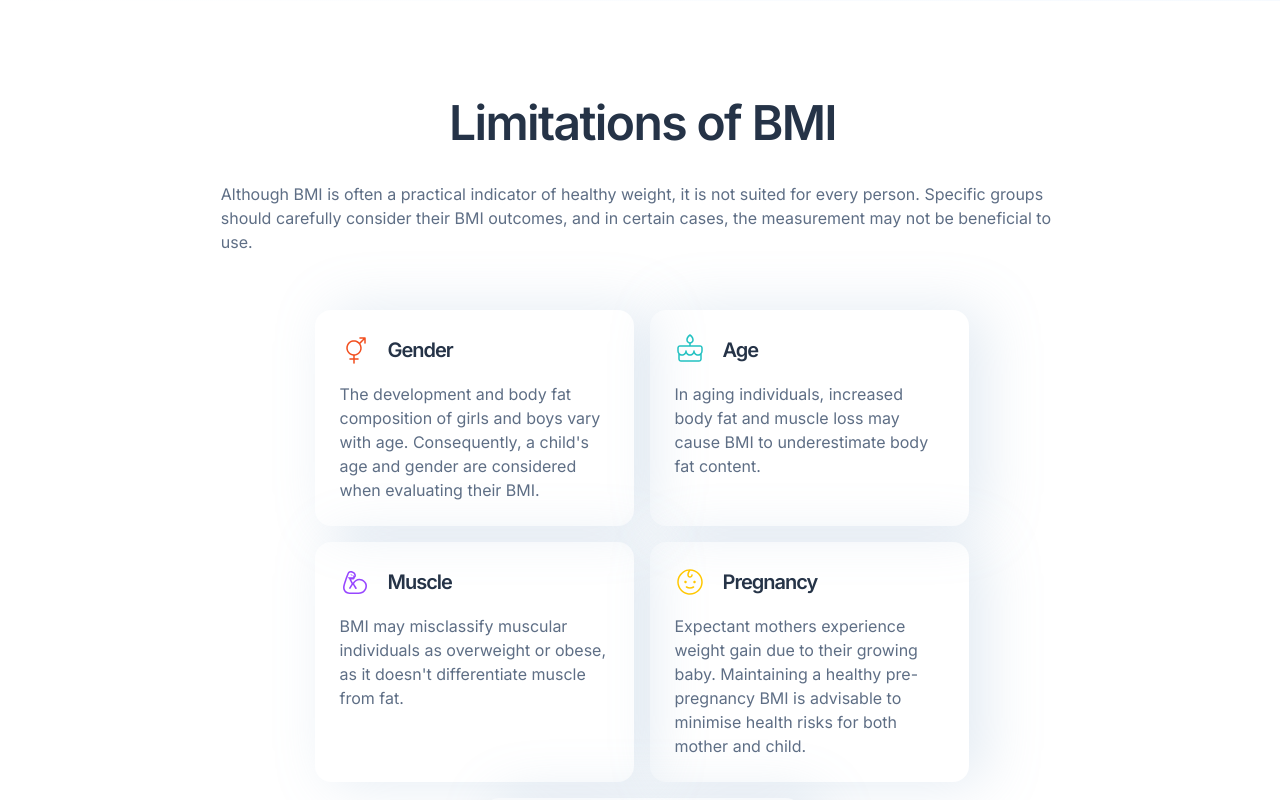
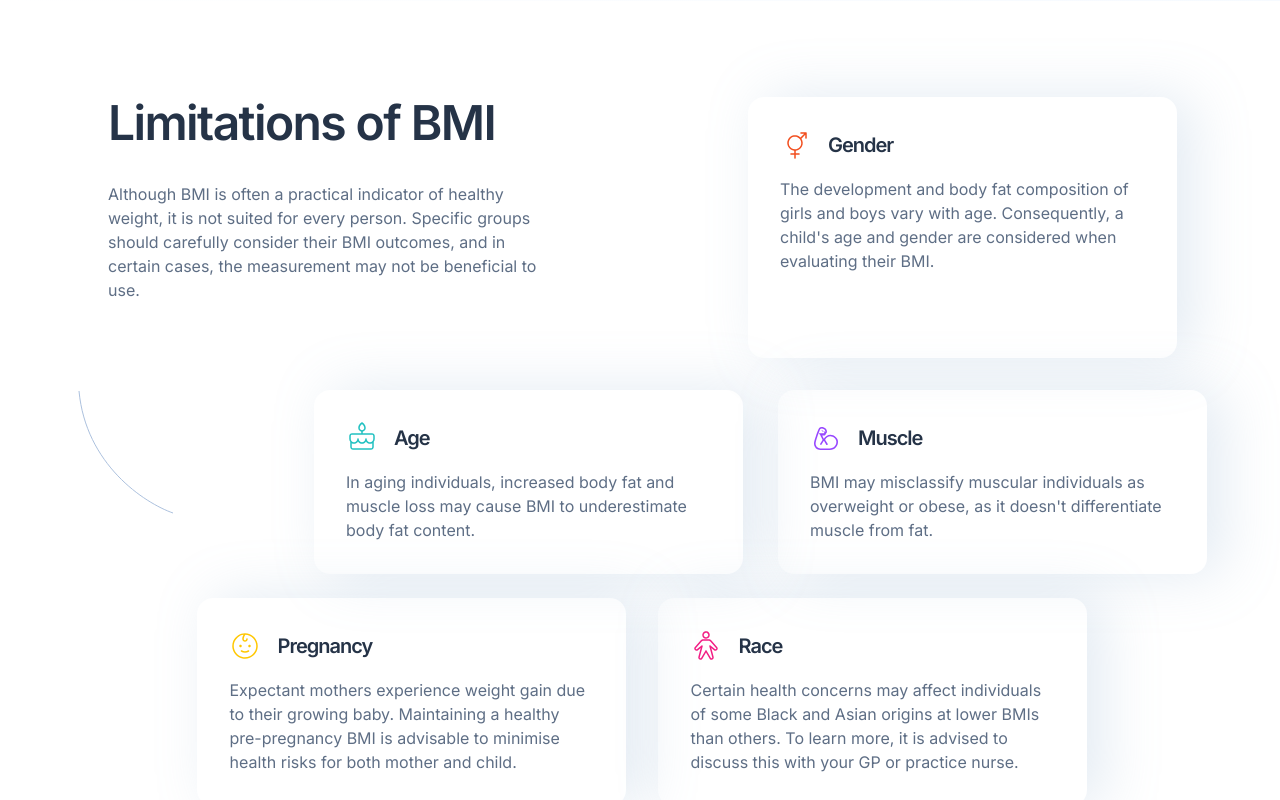
Before and after one commit to Idiru/bmi-calculator, a React (Vite) app: page / in a window 1280 px wide. Shown: the part 2020-2820 px from the top of the page. Built offline with nearby package versions, Linux system fonts and the light colour scheme.

Commit message:
Limitation section desktop done

```diff
--- a/src/App.css
+++ b/src/App.css
@@ -299,6 +299,10 @@ input::placeholder {
   gap: 16px;
 }
 
+.desktop {
+  display: none !important;
+}
+
 @media (min-width: 768px) {
   .input-container {
     width: 50%;
@@ -434,4 +438,44 @@ input::placeholder {
   .container-bmi-result-content {
     width: 30%;
   }
+
+  .container-section-4-first-line {
+    display: flex;
+    text-align: left;
+  }
+
+  .container-section-4-first-text {
+    display: flex;
+    flex-direction: column;
+    width: 50vw;
+  }
+
+  .container-section-4-first-text h2 {
+    text-align: left;
+  }
+
+  .container-section-4-second-line {
+    display: flex;
+    gap: 140px;
+    padding-top: 32px;
+    padding-bottom: 24px;
+  }
+
+  .container-section-4-second-line-blocks {
+    display: flex;
+    gap: 35px;
+  }
+
+  .container-section-4-third-line {
+    display: flex;
+    gap: 32px;
+  }
+
+  .desktop {
+    display: flex !important;
+  }
+
+  .mobile {
+    display: none !important;
+  }
 }
--- a/src/App.tsx
+++ b/src/App.tsx
@@ -61,6 +61,8 @@ function App() {
     },
   ]
 
+  const [img, alt, title, text ] = limitations
+
   return (
     <>
       <div className='hero'>
@@ -94,7 +96,7 @@ function App() {
           })
         }
       </div>
-      <div className='container-section-4'>
+      <div className='container-section-4 mobile'>
         <h2>Limitations of BMI</h2>
         <p className='section-4-text'>Although BMI is often a practical indicator of healthy weight, it is not suited for every person. Specific groups should carefully consider their BMI outcomes, and in certain cases, the measurement may not be beneficial to use.</p>
         <div className='container-limitations'>
@@ -105,6 +107,28 @@ function App() {
           }
         </div>
       </div>
+      <div className='container-section-4 desktop'>
+        <div className='container-section-4-first-line'>
+          <div className='container-section-4-first-text'>
+            <h2>Limitations of BMI</h2>
+            <p className='section-4-text'>Although BMI is often a practical indicator of healthy weight, it is not suited for every person. Specific groups should carefully consider their BMI outcomes, and in certain cases, the measurement may not be beneficial to use.</p>
+          </div>
+          <Limitation img="../public/gender.svg" alt="gender" title="Gender" text="The development and body fat composition of girls and boys vary with age. Consequently, a child's age and gender are considered when evaluating their BMI." />
+        </div>
+        <div className='container-section-4-second-line'>
+          <svg xmlns="http://www.w3.org/2000/svg" width="96" height="124" viewBox="0 0 96 124" fill="none">
+            <path d="M95 123C66.4925 112.986 7.78188 74.5665 1 1" stroke="#ACC1DE" />
+          </svg>
+          <div className='container-section-4-second-line-blocks'>
+            <Limitation img="../public/cake.svg" alt="cake" title="Age" text="In aging individuals, increased body fat and muscle loss may cause BMI to underestimate body fat content." />
+            <Limitation img="../public/muscle.svg" alt="muscle" title="Muscle" text="BMI may misclassify muscular individuals as overweight or obese, as it doesn't differentiate muscle from fat." />
+          </div>
+        </div>
+        <div className='container-section-4-third-line'>
+          <Limitation  img="../public/baby.svg" alt="baby" title="Pregnancy" text="Expectant mothers experience weight gain due to their growing baby. Maintaining a healthy pre-pregnancy BMI is advisable to minimise health risks for both mother and child." />
+          <Limitation  img="../public/human.svg" alt="human" title="Race" text="Certain health concerns may affect individuals of some Black and Asian origins at lower BMIs than others. To learn more, it is advised to discuss this with your GP or practice nurse." />
+        </div>
+      </div>
     </>
   )
 }
--- a/src/components/Limitation/limitation.css
+++ b/src/components/Limitation/limitation.css
@@ -54,3 +54,14 @@
     width: 271px;
   }
 }
+
+
+@media (min-width: 1200px) {
+
+
+  .limitation-container {
+    width: 365px;
+    padding: 32px;
+
+  }
+}
```
